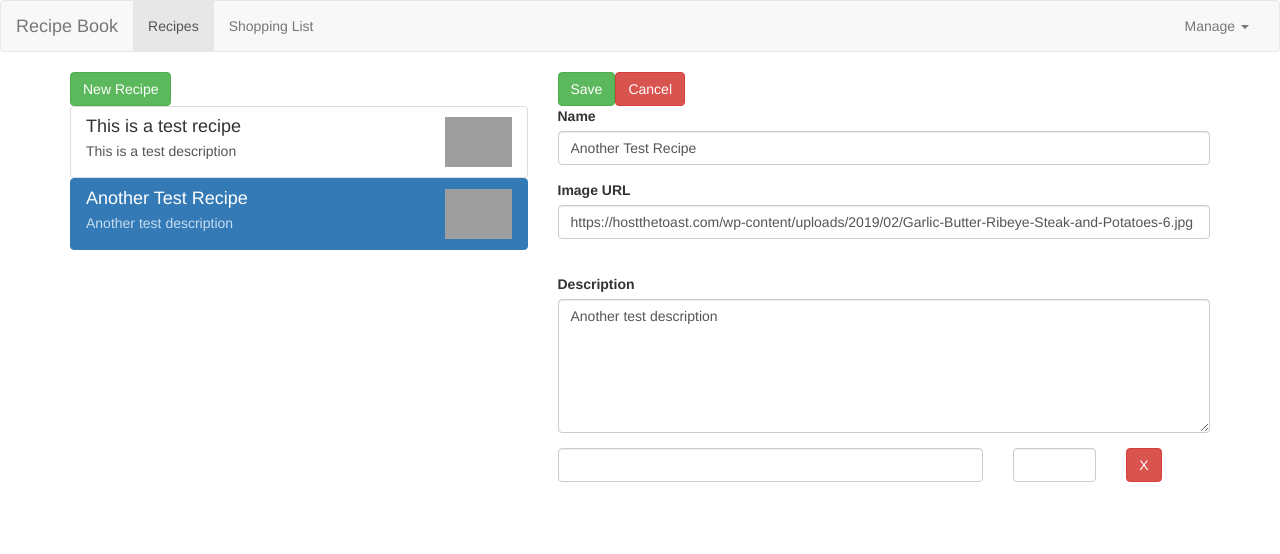
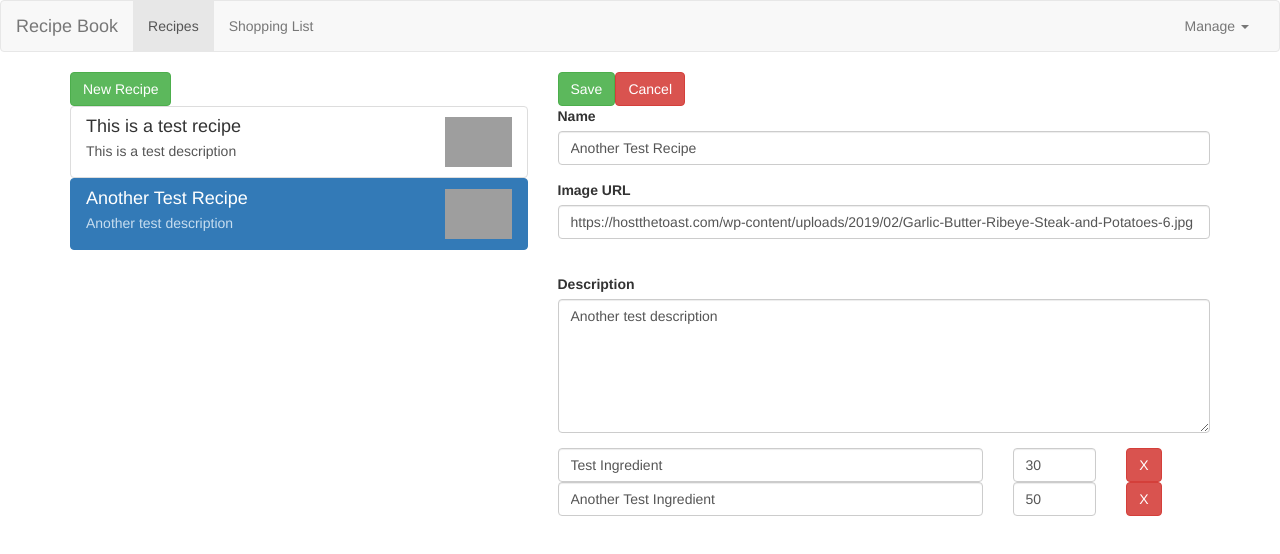
Before and after one commit to migabreu12/AngularCourseProject, an Angular app in the folder course-project/: page /recipe/1/edit in a window 1280 px wide. Shown: the top 554 px of the page. Built offline with nearby package versions, Linux system fonts and the light colour scheme; grey boxes are pictures that could not be loaded.

Commit message:
234. Implemented assigning the form array of ingredients from the code behind to the template.

```diff
--- a/course-project/src/app/components/recipe-book/recipe-edit/recipe-edit.component.html
+++ b/course-project/src/app/components/recipe-book/recipe-edit/recipe-edit.component.html
@@ -53,18 +53,20 @@
                 </div>
             </div>
             <div class="row">
-                <div class="col-xs-12">
-                    <div class="row">
+                <div class="col-xs-12" formArrayName="ingredients">
+                    <div class="row" [formGroupName]="i" *ngFor="let ingredientControl of ingredientControls; let i = index">
                         <div class="col-xs-8">
                             <input
                                 type="text"
                                 class="form-control"
+                                formControlName="name"
                             >
                         </div>
                         <div class="col-xs-2">
                             <input
                                 type="text"
                                 class="form-control"
+                                formControlName="amount"
                             >
                         </div>
                         <div class="col-xs-2">
--- a/course-project/src/app/components/recipe-book/recipe-edit/recipe-edit.component.ts
+++ b/course-project/src/app/components/recipe-book/recipe-edit/recipe-edit.component.ts
@@ -1,8 +1,9 @@
 import { Component, OnInit } from '@angular/core';
-import { FormControl, FormGroup, Validators } from '@angular/forms';
+import { FormArray, FormControl, FormGroup, Validators } from '@angular/forms';
 import { ActivatedRoute } from '@angular/router';
 import { RecipeService } from 'src/app/services/recipe.service';
 import { Recipe } from '../models/recipe.model';
+import { Ingredient } from 'src/app/shared/ingredient.model';
 
 @Component({
   selector: 'app-recipe-edit',
@@ -12,6 +13,11 @@ export class RecipeEditComponent implements OnInit {
   private id: number;
   public isEditMode: boolean;
   public recipeForm: FormGroup;
+
+  // Implementing creating the getter for controls due to an angular update that broke example code
+  get ingredientControls() {
+    return (<FormArray>this.recipeForm.get("ingredients")).controls;
+  }
 
   public constructor(
       private route: ActivatedRoute,
@@ -34,15 +40,26 @@ export class RecipeEditComponent implements OnInit {
 
   private initForm() {
     let recipe = new Recipe("", "", "", []);
+    let ingredientsFormArray = new FormArray([]);
 
     if(this.isEditMode) {
       recipe = this.recipeService.getRecipe(this.id);
+
+      if(recipe.ingredients) {
+        for(let ingredient of recipe.ingredients) {
+          ingredientsFormArray.push(new FormGroup({
+            "name": new FormControl(ingredient.name),
+            "amount": new FormControl(ingredient.amount)
+          }))
+        }
+      }
     }
 
     this.recipeForm = new FormGroup({
       "name": new FormControl(recipe.name, Validators.required),
       "description": new FormControl(recipe.description),
-      "imagePath": new FormControl(recipe.imagePath, Validators.required)
+      "imagePath": new FormControl(recipe.imagePath, Validators.required),
+      "ingredients": ingredientsFormArray
     });
   }
 }
```
